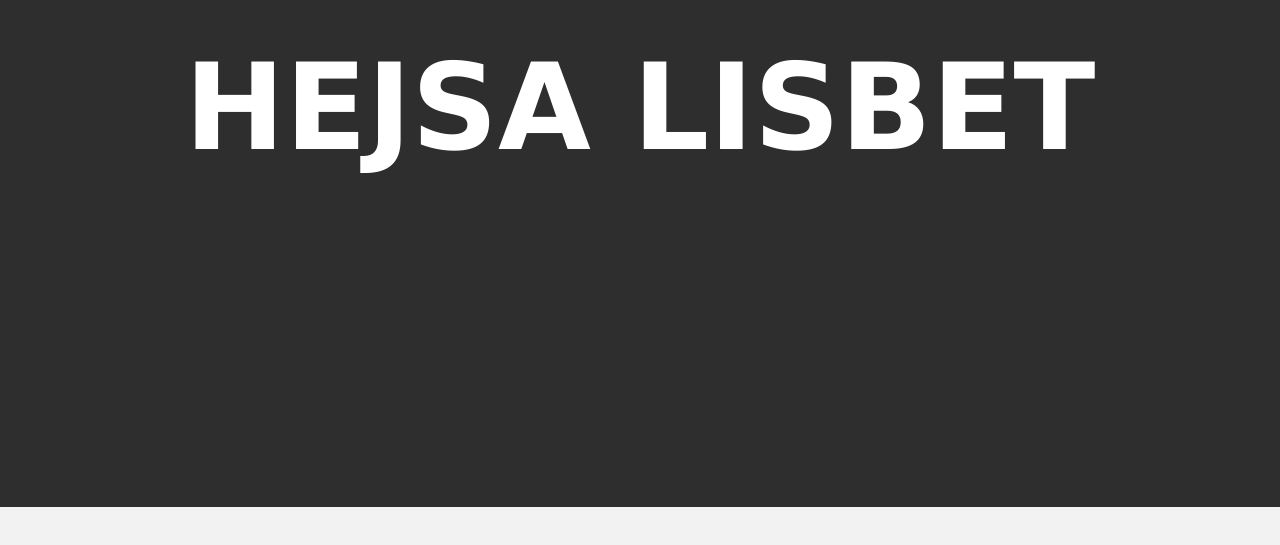
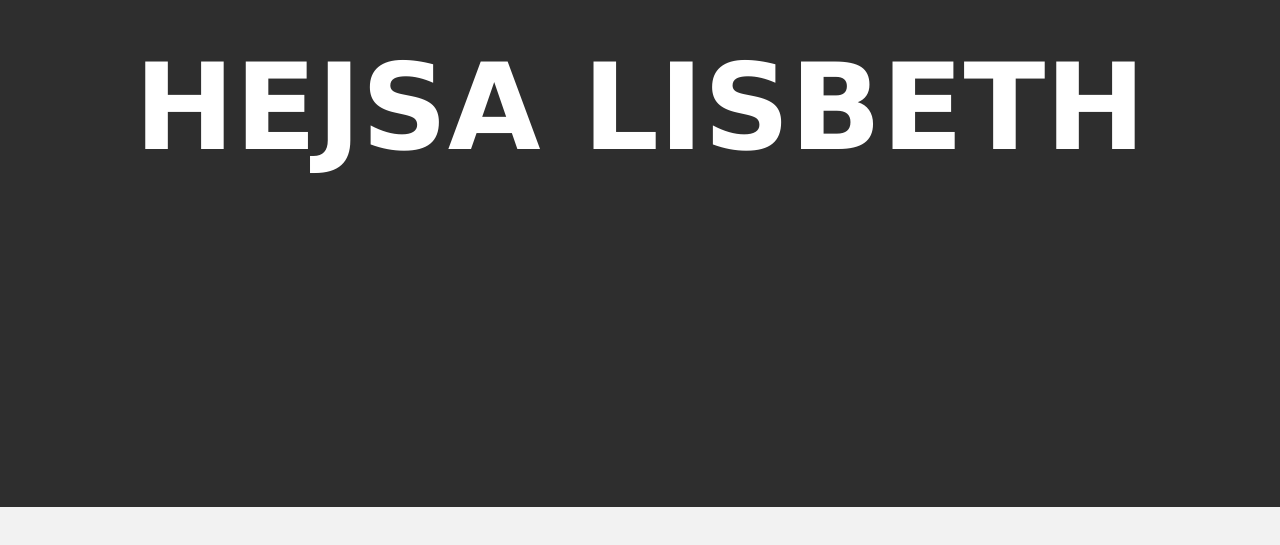
Before and after one commit to DrNoLife/DrNoLife.github.io, a plain HTML site: page index.html in a window 1280 px wide. Shown: the part 293-838 px from the top of the page. Drawn offline with Linux system fonts and the light colour scheme.

Commit message:
new update

```diff
--- a/index.html
+++ b/index.html
@@ -43,7 +43,7 @@
     </head>
     <body>
         <section class="fullpage one">
-            <h1>HEJSA LISBET</h1>
+            <h1>HEJSA LISBETH</h1>
         </section>
         <section class="fullpage two">
             <h2>Du er en rigtig god lærer!<br />Og dette er en meget god time!</h2>
```
